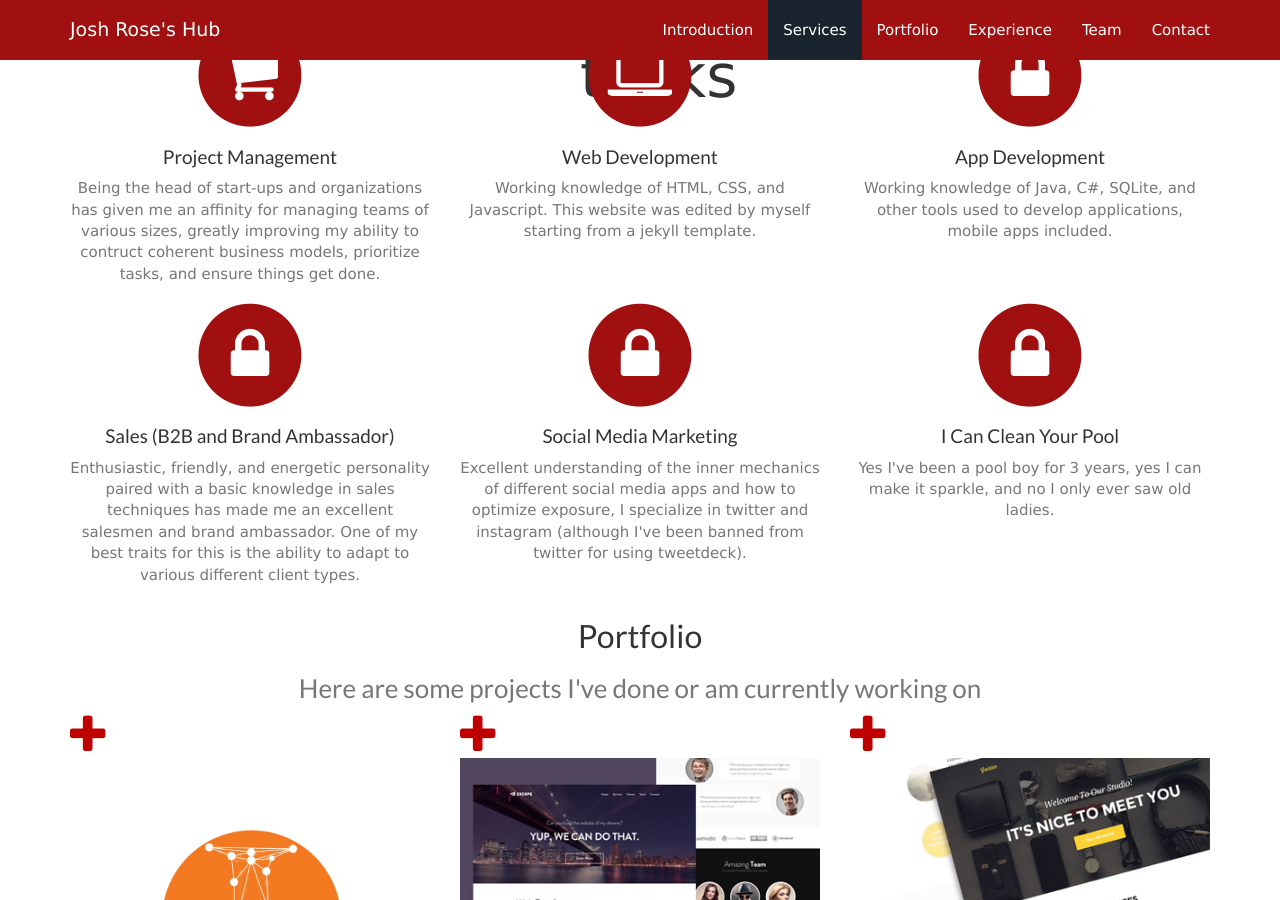
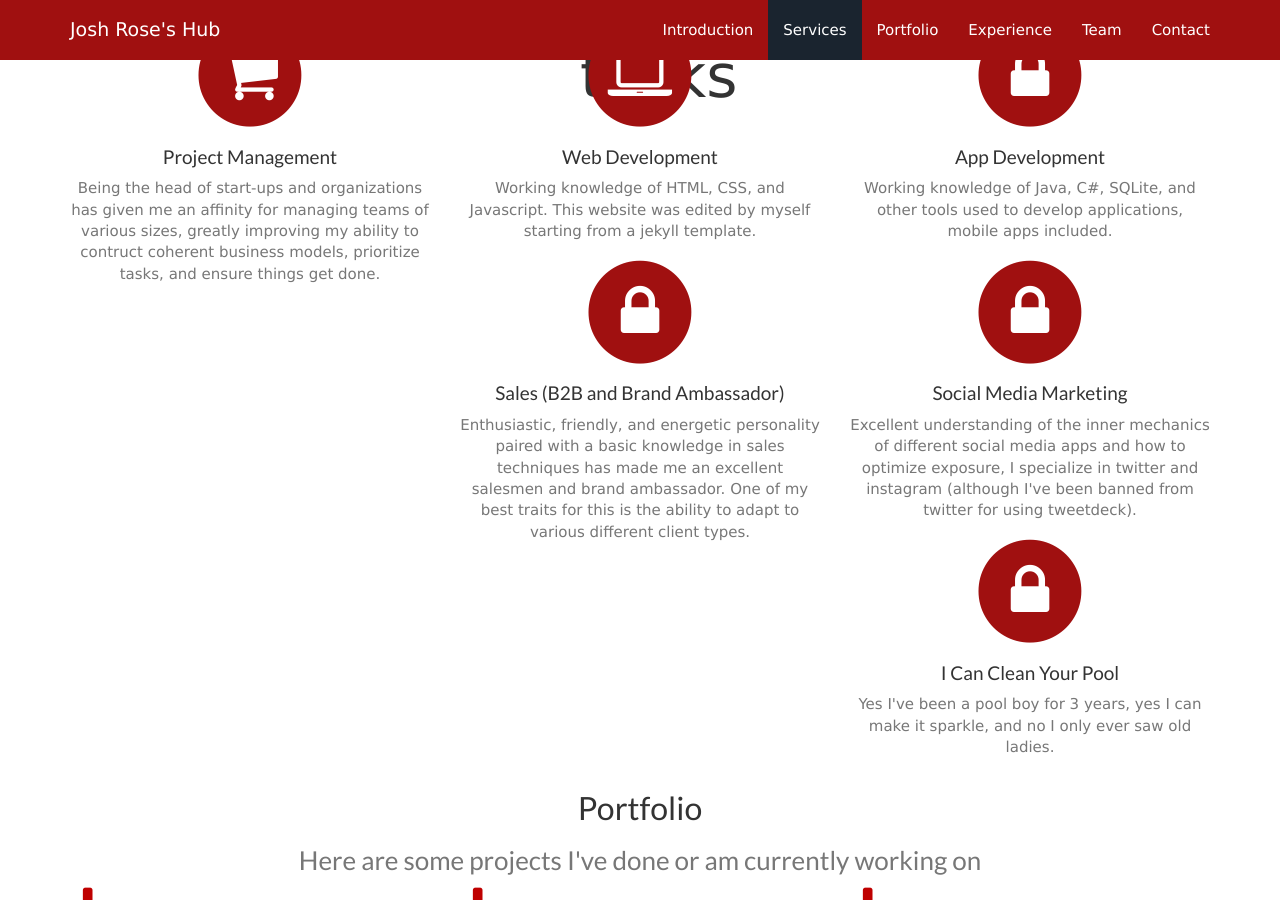
Before and after one commit to JoshJRose/myWebsite, a Jekyll site: the page built from index.html, in a window 1280 px wide and 900 px high, scrolled down 459 px. Built offline with Jekyll 4.4.1, drawn with Linux system fonts in a browser that asks for light colours; some web fonts are replaced.

Commit message:
Oh GOD I BrOke iT

```diff
--- a/_includes/services.html
+++ b/_includes/services.html
@@ -2,10 +2,10 @@
     <section id="services">
         <div class="container">
             <div class="row">
-                <div class="col-lg-12 text-center">
-                    <h2 class="section-heading">Services</h2>
-                    <h3 class="section-subheading text-muted">Here's a list of skills and things I can do</h3>
-                </div>
+					<div class="col-lg-12 text-center">
+						<h2 class="section-heading">Services</h2>
+						<h3 class="section-subheading text-muted">Here's a list of skills and things I can do</h3>
+					</div>
             </div>
             <div class="row text-center">
                 <div class="col-md-4">
@@ -32,8 +32,7 @@
                     <h4 class="service-heading">App Development</h4>
                     <p class="text-muted">Working knowledge of Java, C#, SQLite, and other tools used to develop applications, mobile apps included.                                                                                                                  </p>
                 </div>
-			</div>
-			<div class="row text-center">
+
 				<div class="col-md-4">
                     <span class="fa-stack fa-4x">
                         <i class="fa fa-circle fa-stack-2x text-primary"></i>
```
